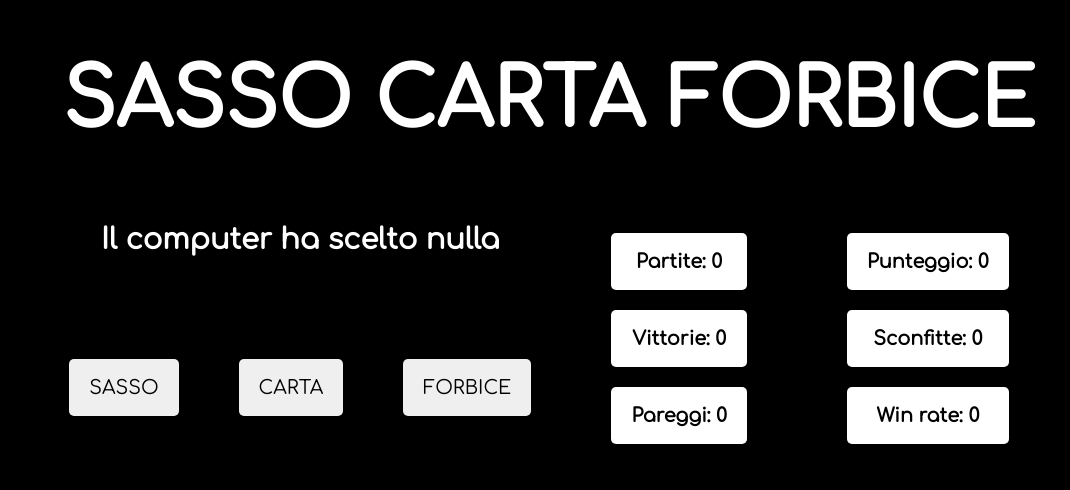
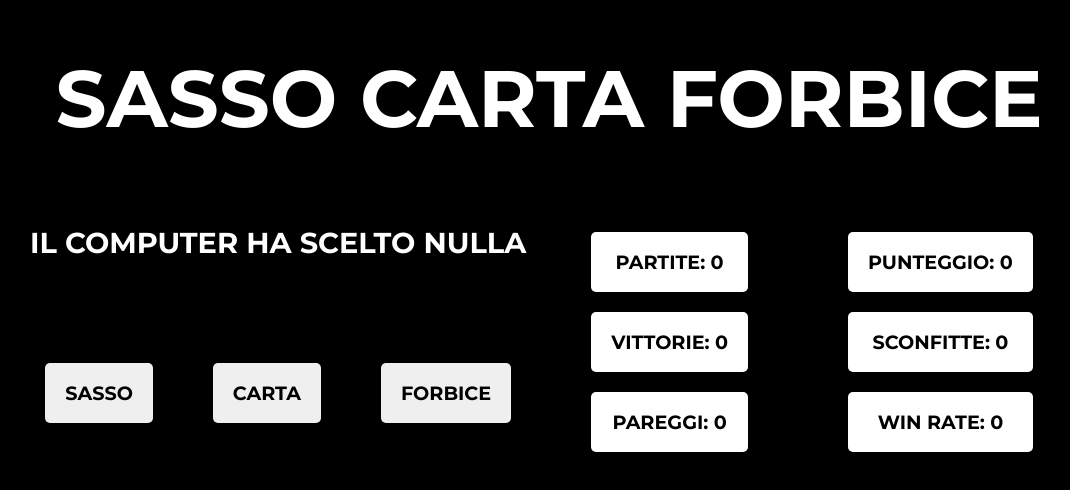
Before and after one commit to roysmanfo/RMHub, a React (Create React App) app: page /minigiochi/sasso-carta-forbice in a window 1280 px wide. Shown: the part 160-650 px from the top of the page, without its empty margins (91-1161 px from the left). Built offline with nearby package versions, Linux system fonts and the light colour scheme; no server answers.

Commit message:
Fix style

```diff
--- a/src/css/minigiochi/SCF.css
+++ b/src/css/minigiochi/SCF.css
@@ -1,4 +1,3 @@
-@import url('https://fonts.googleapis.com/css2?family=Comfortaa&display=swap');
 :root{
     --primary: rgb(39, 123, 201);
     --primary-2: rgb(156 207 255);
@@ -8,10 +7,9 @@
     --purple-2: rgb(204 149 255);
 }
 html{height: 100%; max-height: 100vh;}
-body{
+.SCF:has(.game){
     margin: 0px;
     height: -webkit-fill-available;
-    font-family: Comfortaa;
     text-align: center;
     background: #000;
     overflow-y: hidden;
@@ -20,27 +18,29 @@ body{
     justify-content: center;
     align-items: center;
     font-size: 1.2rem;
+    text-transform: uppercase;
 }
-h1{color: #fff; font-size: 5rem;}
-.game{
+.SCF h1{color: #fff; font-size: 5rem;}
+.SCF .game{
     height: max-content;
     width: 100%;
     display: flex;
     justify-content: center;
     align-items: center;
 }
-.scelte{display: inline-flex;margin: 70px auto 50px auto;font-weight: bolder;}
-.scelta{font-family: Comfortaa;border: none;padding: 18px 20px;margin: 10px 30px;border-radius: 5px;font-size: inherit;cursor: pointer;}
-.stats{display: grid;grid-template-areas: "one two"  "three four"  "five six";}
-.stats p{margin:10px 50px;background: #fff;border-radius: 5px;padding: 18px 20px;font-weight: bold;}
-.statsTable{display: flex;flex-wrap: wrap;}
-#SceltaComputer{color: #fff;}
-#gamesPlayed{grid-area: one;}
-#Score{grid-area: two;}
-#Wins{grid-area: three;}
-#Losses{grid-area: four;}
-#Draws{grid-area: five;}
-#WinRate{grid-area: six;}
+.SCF .scelte{display: inline-flex;margin: 70px auto 50px auto;font-weight: bolder;}
+.SCF .scelta{font-family: inherit;border: none;padding: 18px 20px;margin: 10px 30px;border-radius: 5px;font-size: inherit;cursor: pointer;font-weight: 700;transition: 250ms ease;}
+.SCF .scelta:where(:focus, :hover){background: #222;color: #eee;outline: solid #333 3px;}
+.SCF .stats{display: grid;grid-template-areas: "one two"  "three four"  "five six";}
+.SCF .stats p{margin:10px 50px;background: #fff;border-radius: 5px;padding: 18px 20px;font-weight: bold;}
+.SCF .statsTable{display: flex;flex-wrap: wrap;}
+.SCF #SceltaComputer{color: #fff;}
+.SCF #gamesPlayed{grid-area: one;}
+.SCF #Score{grid-area: two;}
+.SCF #Wins{grid-area: three;}
+.SCF #Losses{grid-area: four;}
+.SCF #Draws{grid-area: five;}
+.SCF #WinRate{grid-area: six;}
 
 /* Intro */
 @keyframes intro {
@@ -48,7 +48,7 @@ h1{color: #fff; font-size: 5rem;}
     100% {opacity: 0;display: none;z-index: -1;}
 }
 
-.intro{
+.SCF .intro{
     position: absolute;
     top: 0;
     left: 0;
@@ -62,7 +62,7 @@ h1{color: #fff; font-size: 5rem;}
     filter: opacity(0.8);
     animation: intro 1s forwards 2s;
 }
-.intro p{
+.SCF .intro p{
     font-size: 3em;
     font-weight: bold;
 }
--- a/src/pages/SCF.tsx
+++ b/src/pages/SCF.tsx
@@ -54,7 +54,6 @@ export default function SCF() {
 
         setWinRate(parseFloat((wins / games).toFixed(2)));
     };
-
     return (
         <>
             <h1 style={{ color: '#fff', fontSize: '5rem' }}>SASSO CARTA FORBICE</h1>
@@ -81,3 +80,4 @@ export default function SCF() {
         </>
     )
 }
+document.querySelector("body")?.classList.add("SCF");
```
